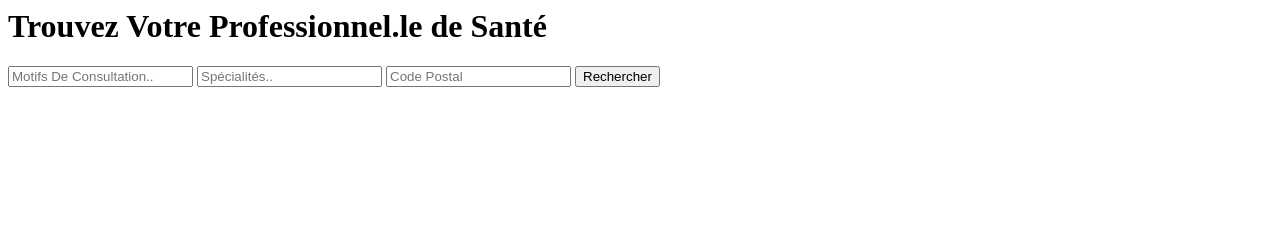
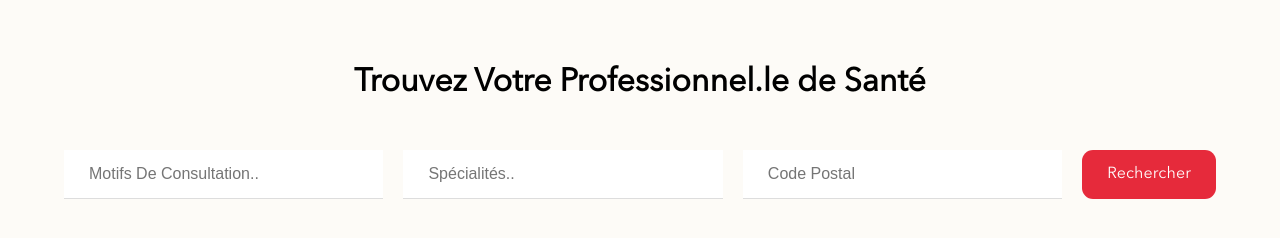
Before and after one commit to omarelloumi/CasTechOmarElloumi, a plain HTML site: page index.html in a window 1280 px wide. Drawn offline with Linux system fonts and the light colour scheme.

Commit message:
add design

```diff
--- /dev/null
+++ b/css/styles.css
@@ -0,0 +1,158 @@
+@charset "utf-8";
+
+/* RESET */
+* {
+  box-sizing: border-box
+}
+
+html,
+body,
+div,
+span,
+object,
+iframe,
+h1,
+h2,
+h3,
+h4,
+h5,
+h6,
+p,
+blockquote,
+pre,
+a,
+abbr,
+acronym,
+address,
+code,
+del,
+dfn,
+em,
+img,
+q,
+dl,
+dt,
+dd,
+ol,
+ul,
+li,
+fieldset,
+form,
+label,
+legend,
+table,
+caption,
+tbody,
+tfoot,
+thead,
+tr,
+th,
+td {
+  margin: 0;
+  padding: 0;
+  border: 0;
+  font-weight: inherit;
+  font-style: inherit;
+  font-size: 100%;
+  font-family: inherit;
+}
+
+em {
+  font-style: italic;
+}
+
+strong {
+  font-weight: bold;
+}
+
+html,
+body {
+  margin: 0;
+  height: 100%;
+  width: 100%;
+  background-color: #FDFBF7;
+}
+
+/* Fonts */
+
+@font-face {
+  font-family: "Avenir Next";
+  src: url("../fonts/Avenir.otf");
+}
+
+@font-face {
+  font-family: 'Arial Regular';
+  font-style: normal;
+  font-weight: normal;
+  src: local('Arial Regular'), url('ARIAL.woff') format('woff');
+}
+
+main {
+  width: 100%;
+  display: flex;
+  flex-direction: column;
+  justify-content: start;
+  align-items: center;
+}
+
+h1 {
+  font-family: "Avenir Next";
+  font-size: 1.6rem;
+  font-weight: 600;
+  margin: 3rem 0 2rem;
+}
+
+.container {
+  width: 100%;
+  max-width: 1600px;
+  display: flex;
+  justify-content: flex-start;
+  align-items: center;
+  flex-direction: column;
+  gap: 1.25rem;
+  padding: 0 1.25rem;
+}
+
+@media screen and (min-width: 990px) {
+  h1 {
+    font-size: 2rem;
+    margin: 4rem 0 3rem;
+  }
+
+  .container {
+    flex-direction: row;
+    justify-content: space-between;
+    align-items: center;
+    padding: 0 4rem;
+  }
+}
+
+input {
+  width: 100%;
+  box-sizing: border-box;
+  background-position: 14px 12px;
+  background-repeat: no-repeat;
+  font-size: 16px;
+  padding: 15px 25px;
+  border: none;
+  border-bottom: 1px solid #ddd;
+}
+
+input:focus {
+  outline: 3px solid #ddd;
+}
+
+button {
+  display: block;
+  font-family: "Avenir Next";
+  background-color: #E62A3B;
+  letter-spacing: 0.1;
+  color: white;
+  height: 100%;
+  font-size: 1rem;
+  line-height: 120%;
+  padding: 15px 25px;
+  border: none;
+  cursor: pointer;
+  border-radius: 11px;
+}
--- a/index.html
+++ b/index.html
@@ -5,12 +5,13 @@
     <meta name="viewport" content="width=device-width, initial-scale=1.0">
     <meta http-equiv="X-UA-Compatible" content="ie=edge">
     <title>Oma Care Omar</title>
+    <link rel="stylesheet" href="css/styles.css">
 </head>
 
 <body>
     <main>
         <h1>Trouvez Votre Professionnel.le de Santé</h1>
-
+        <div class="container">
         <input type="text" placeholder="Motifs De Consultation.." id="motif">
 
         <input type="text" placeholder="Spécialités.." id="specialty">
```
Also changed, not shown: fonts/ARIAL.woff (added), fonts/Avenir.otf (added).
